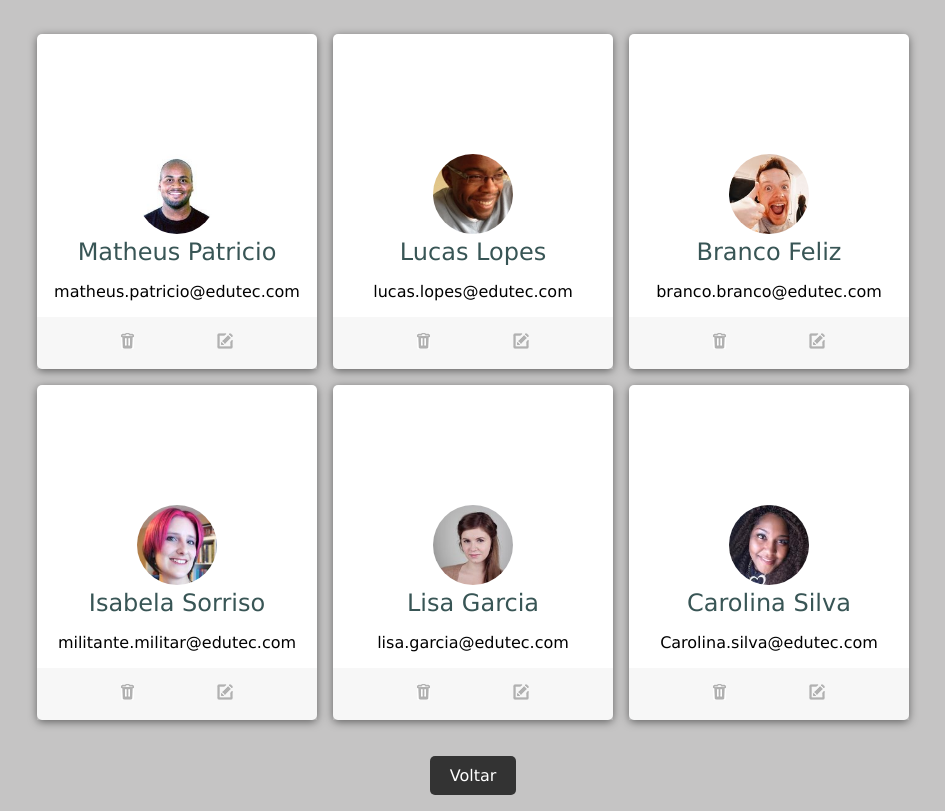
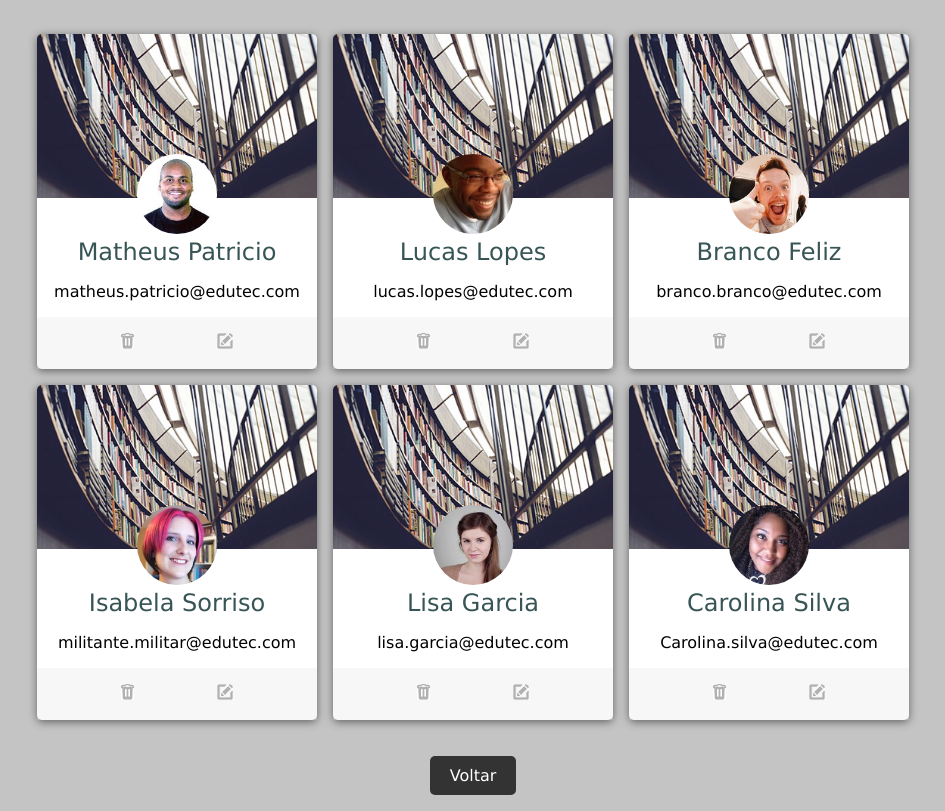
Before and after one commit to MatheusPatricioo/ATV_WEB_IGOR, a plain HTML site: page contatos.html in a window 1280 px wide. Shown: the part 58-869 px from the top of the page, without its empty margins (157-1102 px from the left). Drawn offline with Linux system fonts and the light colour scheme.

Commit message:
projeto finalizado
finalizado.

```diff
--- a/css/estilo2.css
+++ b/css/estilo2.css
@@ -35,7 +35,7 @@ body {
     border-radius: 5px;
     text-align: center;
     box-shadow: 0 2px 8px rgba(0, 0, 0, .5);
-    background-image: url(imagens/thumb03.jpg);
+    background-image: url('../imagens/thumb03.jpg');
     background-size: 100%;
     background-repeat: no-repeat;
 }
```
